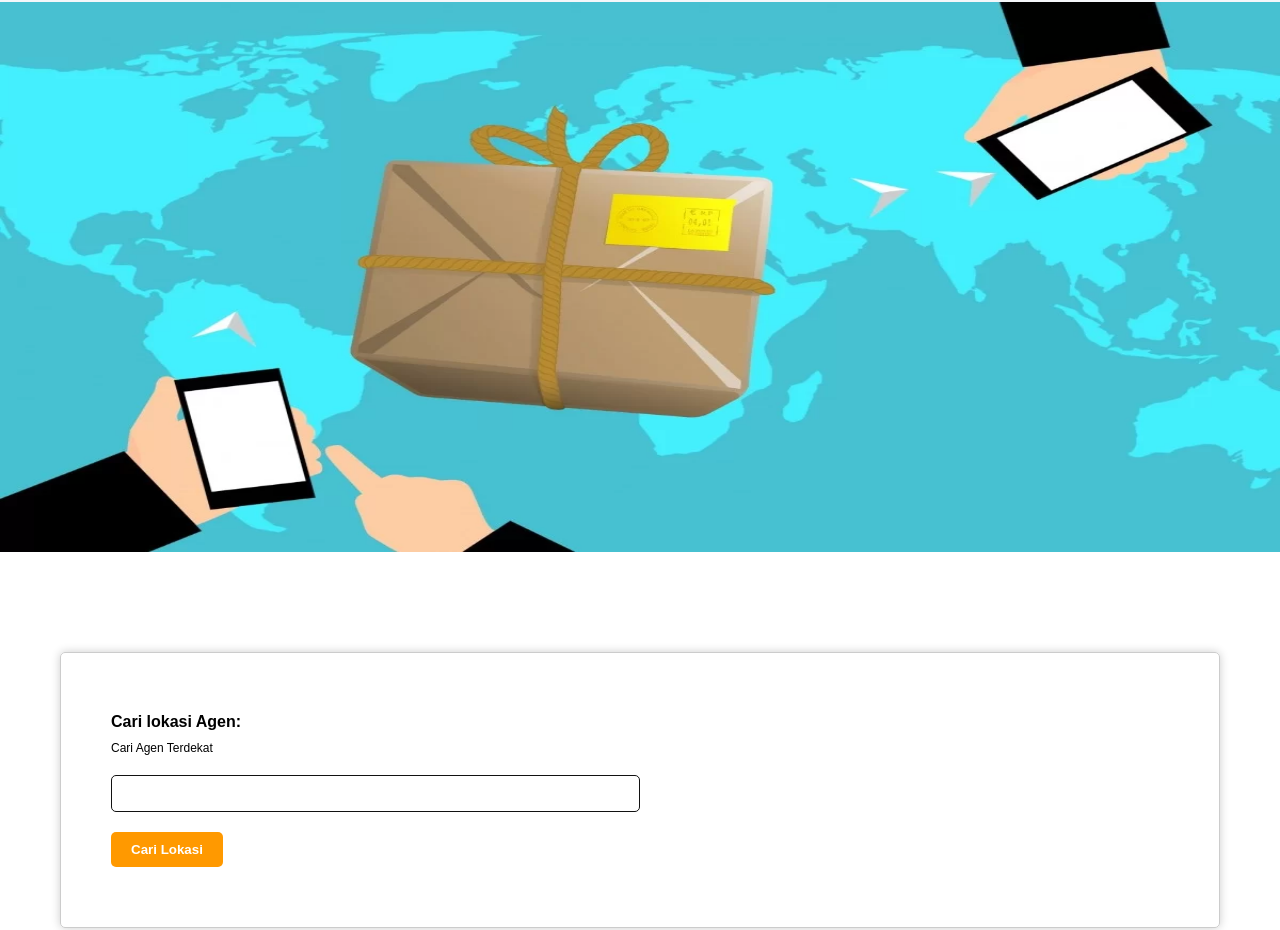
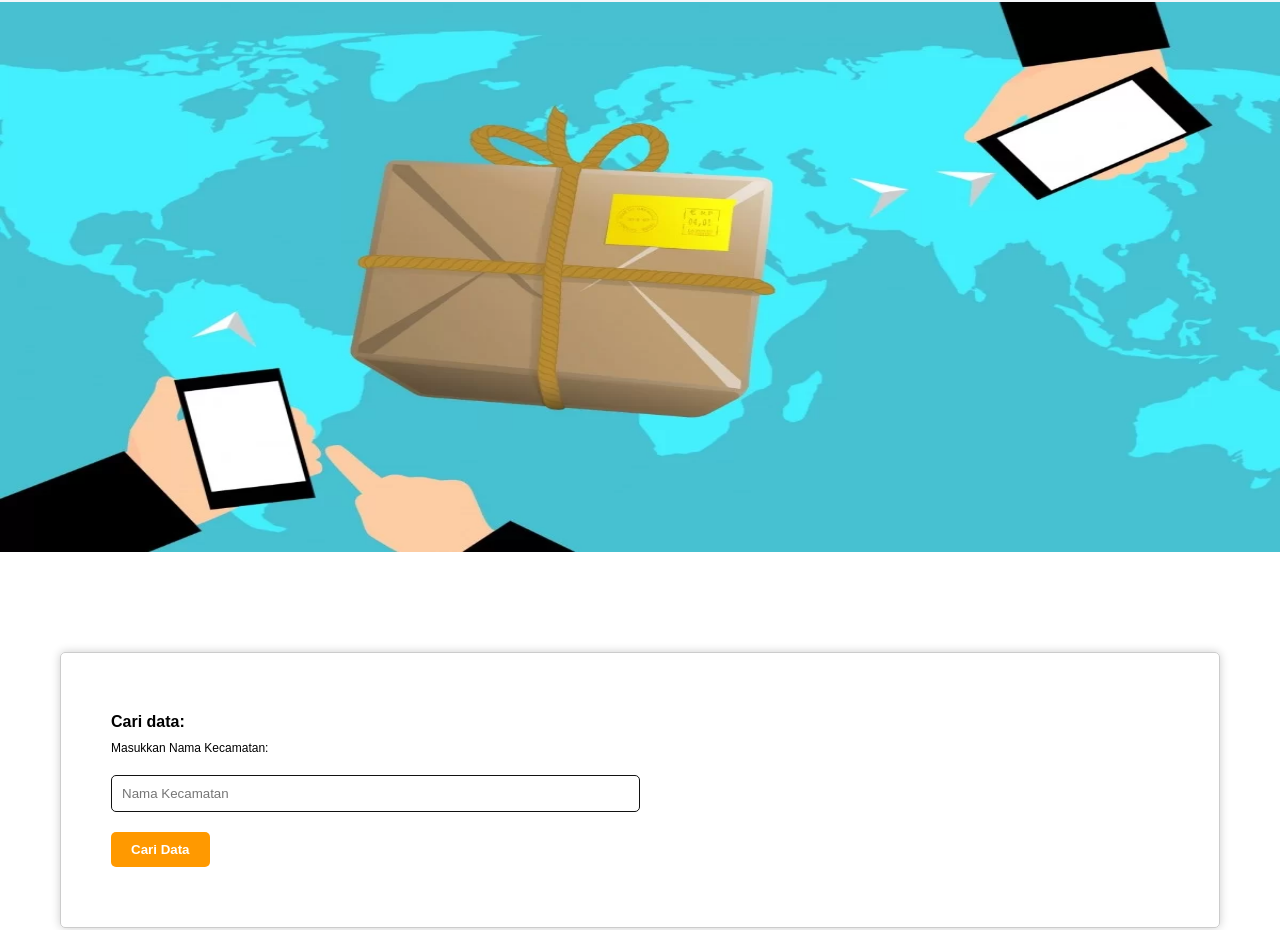
Before and after one commit to Kampus-Merdeka-Software-Engineering/FE-Palembang-18, a plain HTML site: page lokasi.html in a window 1280 px wide. Shown: the part 62-992 px from the top of the page. Drawn offline with Linux system fonts and the light colour scheme.

Commit message:
Lokasi 2

```diff
--- a/lokasi.html
+++ b/lokasi.html
@@ -73,24 +73,35 @@
 <!-- konten gambar end -->
 
 <!-- kotak fitur start -->
-<div class="container-lokasi">
+<!-- <div class="container-lokasi">
     <div class="fitur-lokasi">
         <label for="origin">Cari lokasi Agen:</label>
         <p>Cari Agen Terdekat</p>
             <input type="text" id="Lacak" placeholder=" ">
-        <button onclick="cariLokasi()">Cari Lokasi</button>
+
+        <button>Cari Lokasi</button>
+    </div>
+</div> -->
+
+
+    <div class="container-lokasi">
+        <div class="fitur-lokasi">
+            <label for="origin">Cari data:</label>
+            <p>Masukkan Nama Kecamatan:</p>
+            <input type="text" id="Lacak" placeholder="Nama Kecamatan">
+            <button onclick="cariData()">Cari Data</button>
         </div>
     </div>
 
     <div id="hasil"></div>
 
     <script>
-    function cariLokasi() {
+        function cariData() {
             // Ambil nilai dari input
-        var query = document.getElementById('Lacak').value;
+            var kecamatan = document.getElementById('Lacak').value;
 
             // URL API
-        var apiUrl = 'https://be-palembang-18-production.up.railway.app/api/office?query=' + encodeURIComponent(query);
+            var apiUrl = 'https://be-palembang-18-production.up.railway.app/api/office?kecamatan=' + encodeURIComponent(kecamatan);
 
             // Fetch data dari API
             fetch(apiUrl)
@@ -107,10 +118,10 @@
                     } else {
                         for (var i = 0; i < data.length; i++) {
                             var office = data[i];
-                        var officeInfo = 'Kabupaten ' + office.kabupaten + '<br>';
+                            var officeInfo = 'Kabupaten: ' + office.kabupaten + '<br>';
                             officeInfo += 'Kecamatan: ' + office.kecamatan + '<br>';
-                        officeInfo += 'Alamat: ' + office.alamat + '<br><br>';
-                        hasilElemen.innerHTML += officeInfo;
+                            officeInfo += 'Kota: ' + office.kota + '<br>';
+                            hasilElemen.innerHTML += officeInfo + '<br>';
                         }
                     }
                 })
```
Lines whose indentation alone changed are shown as unchanged.
